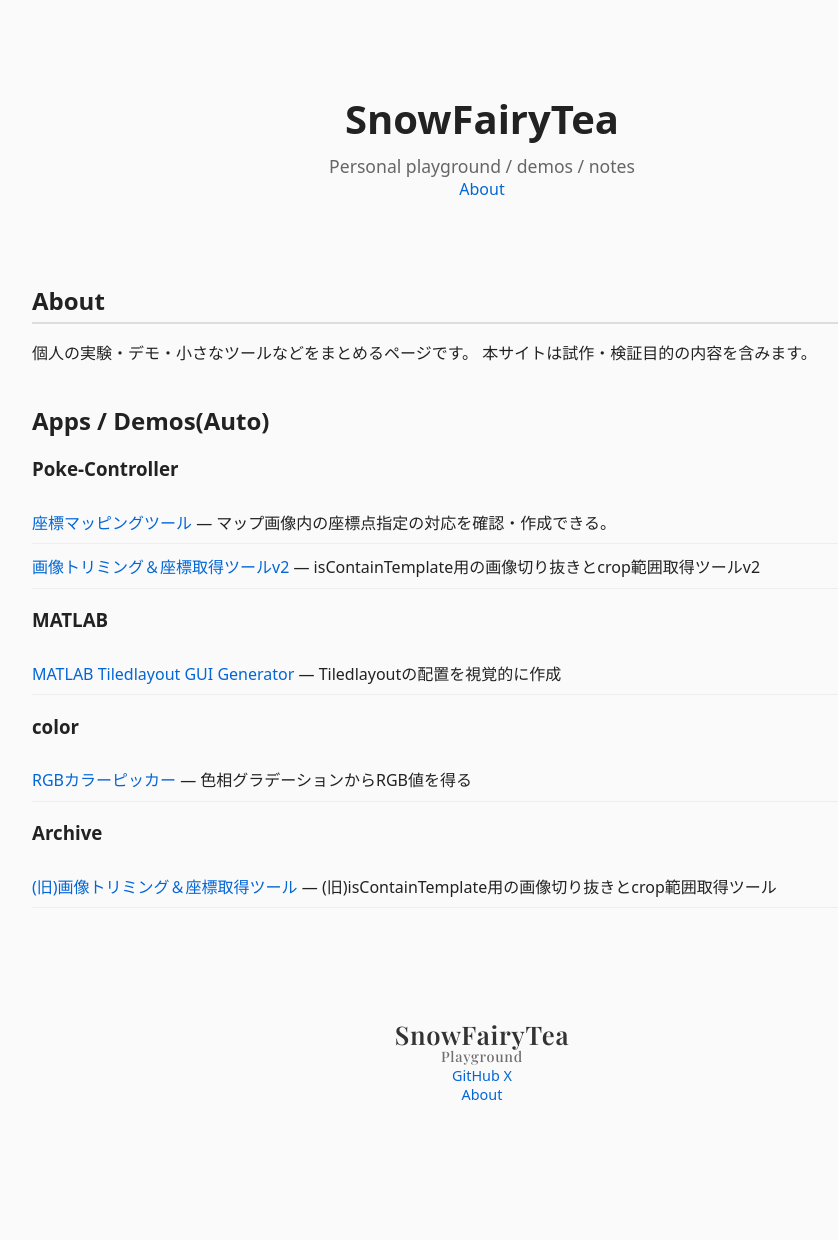
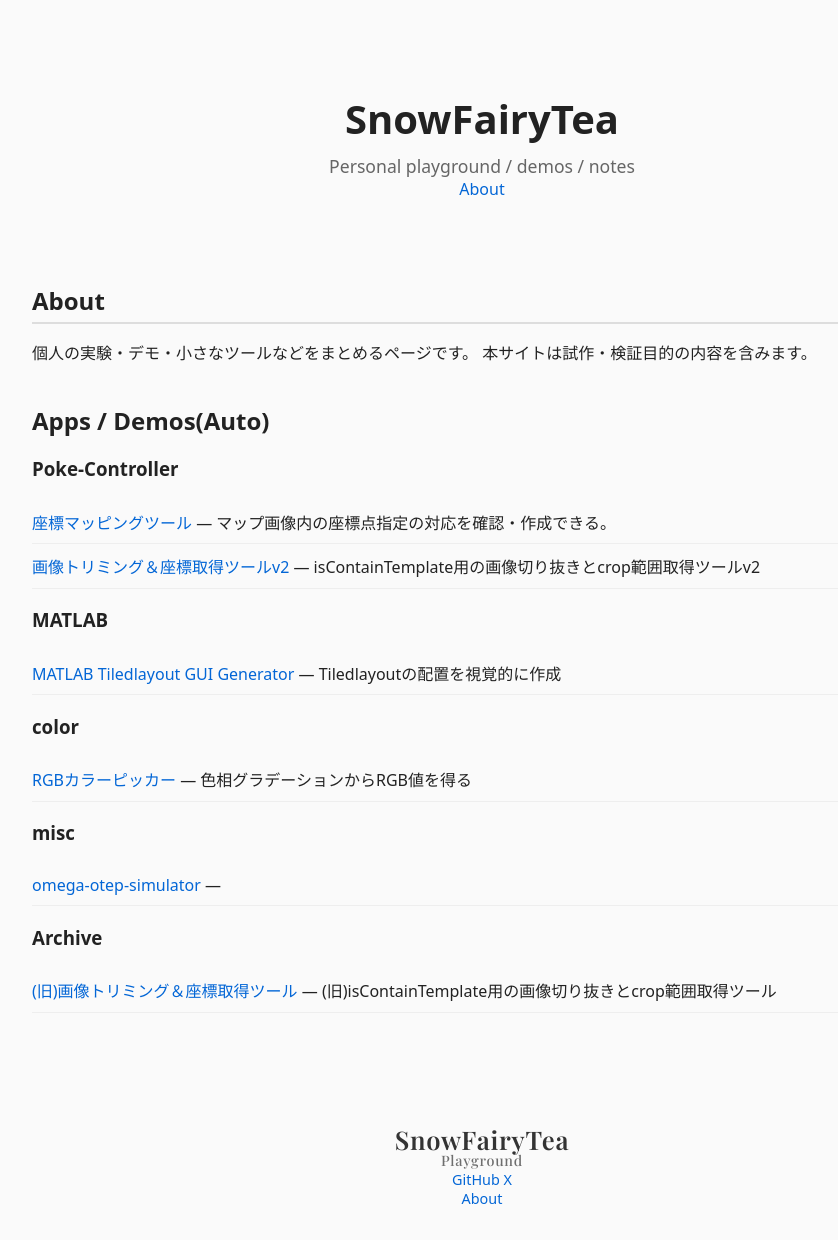
Before and after one commit to SnowFairyTea/playground, a Jekyll site: the page built from index.html, in a window 1280 px wide. Shown: the whole page, without its empty margins (158-996 px from the left). Built offline with Jekyll 4.4.1, drawn with Linux system fonts in a browser that asks for light colours; before the commit the page ends 1136 px from its top, so only the background shows below that.

Commit message:
Auto-update app list

```diff
--- a/index.html
+++ b/index.html
@@ -30,6 +30,10 @@ layout: home
   <ul class="apps-list">
     <li><a href="./apps/rgb_color_picker/">RGBカラーピッカー</a> — 色相グラデーションからRGB値を得る</li>
   </ul>
+  <h3>misc</h3>
+  <ul class="apps-list">
+    <li><a href="./apps/omega-otep-simulator/">omega-otep-simulator</a> — </li>
+  </ul>
   <h3>Archive</h3>
   <ul class="apps-list">
     <li><a href="./apps/image_cropper_tool/">(旧)画像トリミング＆座標取得ツール</a> — (旧)isContainTemplate用の画像切り抜きとcrop範囲取得ツール</li>
```
